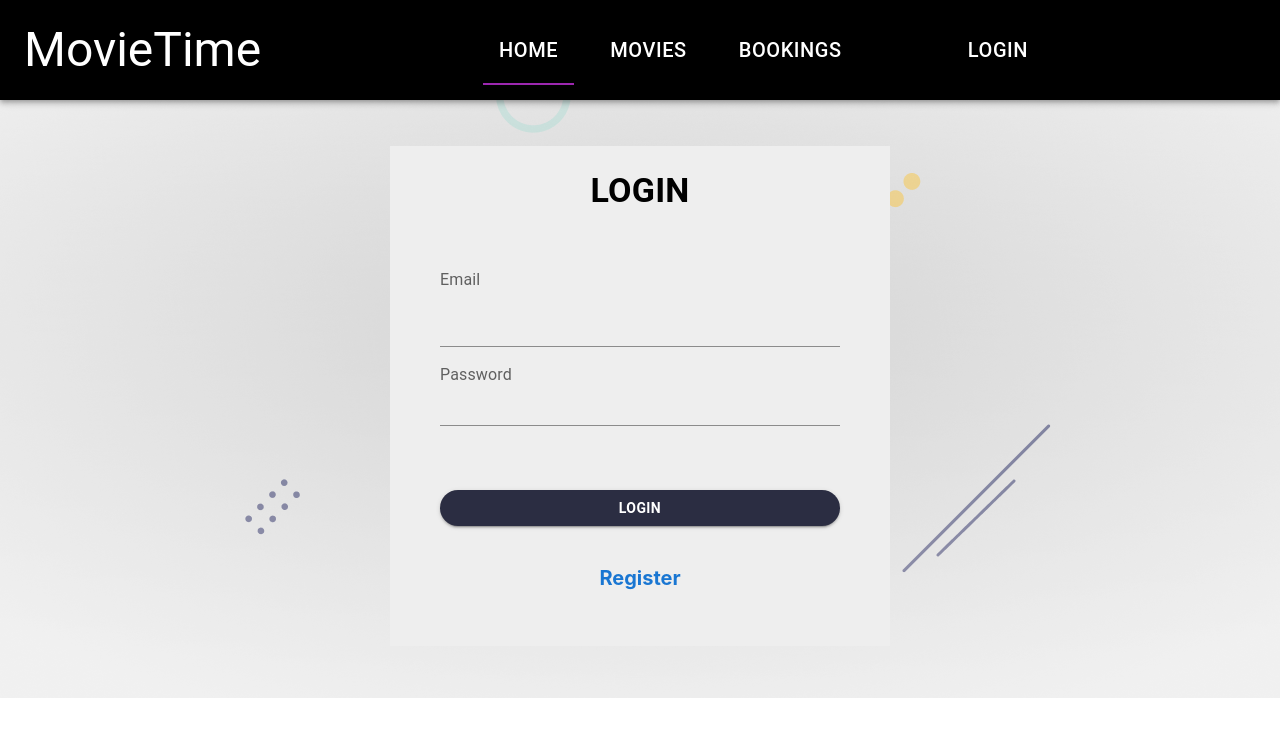
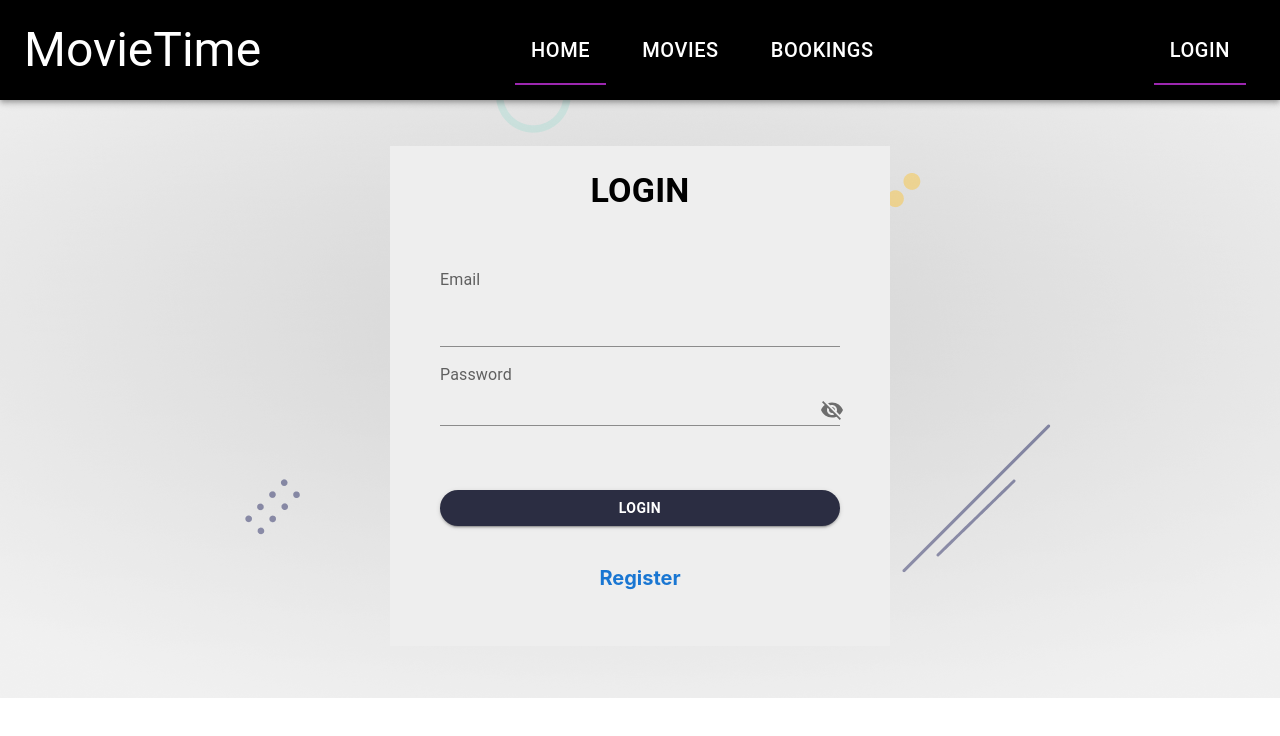
Before and after one commit to Dilippm/MovieTimes, a React (Create React App) app in the folder frontend/: page /login in a window 1280 px wide. Shown: the top 736 px of the page. Built offline with nearby package versions, Linux system fonts and the light colour scheme.

Commit message:
usernavbar updated

```diff
--- a/frontend/src/App.js
+++ b/frontend/src/App.js
@@ -22,10 +22,13 @@ const App = () => {
   const dispatch = useDispatch();
   const isAdminLoggedIn = useSelector((state) => state.admin.isLoggedIn);
   const isUserLoggedIn = useSelector((state) => state.user.isLoggedIn);
+
   const isOwnerLoggedIn = useSelector((state) => state.owner.isLoggedIn);
   console.log("isAdminLoggedin", isAdminLoggedIn);
   console.log("isUserLoggedin", isUserLoggedIn);
   console.log("isOwnerLoggedin", isOwnerLoggedIn);
+
+
 
   useEffect(() => {
     if (localStorage.getItem("userId")) {
--- a/frontend/src/components/Header.js
+++ b/frontend/src/components/Header.js
@@ -8,6 +8,7 @@ import { userActions } from '../store';
 
 const Header = () => {
   const isUserLoggedIn = useSelector((state) => state.user.isLoggedIn);
+  const userName = localStorage.getItem('name');
   const [value, setValue] = useState(0);
   const dispatch = useDispatch();
 
@@ -16,42 +17,52 @@ const Header = () => {
   };
 
   return (
-    <AppBar position="sticky" sx={{ bgcolor: 'black',height:"100px",justifyContent:"center"  }}>
+    <AppBar position="sticky" sx={{ bgcolor: 'black', height: '100px', justifyContent: 'center' }}>
       <Toolbar style={{ display: 'flex', justifyContent: 'space-between' }}>
-
-        <Typography variant="h3" noWrap component="div">
-            MovieTime
-          </Typography>
-
-
-        <Box display="flex" flex="1" justifyContent= "center">
+      <Typography variant="h3" noWrap component="div">
+          MovieTime
+        </Typography>
+        <Box display="flex" flex="1" alignItems="center" justifyContent="center">
           <Tabs
-
             textColor="white"
             indicatorColor="secondary"
             aria-label="secondary tabs example"
             value={value}
             onChange={(e, val) => setValue(val)}
+            sx={{ display: 'flex', justifyContent: 'center' }}
           >
-            <Tab LinkComponent={Link} to="/" label="Home" sx={{ fontSize: '20px', '&:hover': { color: 'yellow' },margin:'10px'}} />
-            <Tab LinkComponent={Link} to="/movies" label="Movies" sx={{ fontSize: '20px', '&:hover': { color: 'yellow' },margin:'10px' }} />
-            <Tab LinkComponent={Link} to="/bookings" label="bookings" sx={{ fontSize: '20px', '&:hover': { color: 'yellow' },margin:'10px' }} />
+            <Tab LinkComponent={Link} to="/" label="Home" sx={{ fontSize: '20px', '&:hover': { color: 'yellow' }, margin: '10px' }} />
+            <Tab LinkComponent={Link} to="/movies" label="Movies" sx={{ fontSize: '20px', '&:hover': { color: 'yellow' }, margin: '10px' }} />
+            <Tab LinkComponent={Link} to="/bookings" label="Bookings" sx={{ fontSize: '20px', '&:hover': { color: 'yellow' }, margin: '10px' }} />
             {isUserLoggedIn && (
-
-            <Tab LinkComponent={Link} to="/profile" label="profile" sx={{ fontSize: '20px', '&:hover': { color: 'yellow' },paddingLeft:'100px'  }} />
+              <Tab LinkComponent={Link} to="/profile" label="Profile" sx={{ fontSize: '20px', '&:hover': { color: 'yellow' }, margin: '10px' }} />
             )}
- {isUserLoggedIn && (
-
-            <Tab  onClick={() => logOut()} LinkComponent={Link} to="/" label="logout" sx={{ fontSize: '20px', '&:hover': { color: 'yellow' },paddingLeft:'50px' }} />
-            )}
-             {!isUserLoggedIn && (
-
-            <Tab LinkComponent={Link} to="/login" label="login" sx={{ fontSize: '20px', '&:hover': { color: 'yellow' },marginLeft:'auto',paddingLeft:'100px'  }} />
-            )}
-            </Tabs>
+          </Tabs>
         </Box>
 
+        <Box display="flex" alignItems="center">
+          {isUserLoggedIn && (
+            <Typography variant="subtitle1" noWrap component="div" sx={{ color: 'white', fontSize: '20px', marginRight: '30px',paddingRight:"50px" }}>
+              {userName}
+            </Typography>
+          )}
 
+          <Tabs
+            textColor="white"
+            indicatorColor="secondary"
+            aria-label="secondary tabs example"
+            value={value}
+            onChange={(e, val) => setValue(val)}
+            sx={{ display: 'flex', justifyContent: 'center' }}
+          >
+            {isUserLoggedIn && (
+              <Tab onClick={() => logOut()} LinkComponent={Link} to="/" label="Logout" sx={{ fontSize: '20px', '&:hover': { color: 'yellow' }, margin: '10px' }} />
+            )}
+            {!isUserLoggedIn && (
+              <Tab LinkComponent={Link} to="/login" label="Login" sx={{ fontSize: '20px', '&:hover': { color: 'yellow' }, margin: '10px' }} />
+            )}
+          </Tabs>
+        </Box>
       </Toolbar>
     </AppBar>
   );
--- a/frontend/src/pages/User/User.jsx
+++ b/frontend/src/pages/User/User.jsx
@@ -1,31 +1,36 @@
 import React, { useState } from 'react';
-import { Box, Button, FormLabel, Typography } from '@mui/material';
+import { Box, Button, FormLabel, Typography, IconButton, InputAdornment } from '@mui/material';
 import TextField from '@mui/material/TextField';
 import Link from '@mui/material/Link';
-import {  useNavigate } from "react-router-dom";
+import { useNavigate } from 'react-router-dom';
 import { sendUserAuthRequest } from '../../api-helpers/api-helpers';
 import { ToastContainer, toast } from 'react-toastify';
 import 'react-toastify/dist/ReactToastify.css';
-import {useDispatch} from "react-redux"
-import {userActions} from "../../store"
-import Header from "../../components/Header"
-
+import { useDispatch } from 'react-redux';
+import { userActions } from '../../store';
+import Header from '../../components/Header';
+import VisibilityIcon from '@mui/icons-material/Visibility';
+import VisibilityOffIcon from '@mui/icons-material/VisibilityOff';
 
 const User = () => {
-  const dispatch= useDispatch();
-  const navigate = useNavigate()
-  const [inputs, setInputs] = useState(
-    {  email: '', password: '' }
-  );
-  //const [isSignup, setSignup] = useState(false);
-//   const [open, setOpen] = useState(true);
+  const dispatch = useDispatch();
+  const navigate = useNavigate();
+  const [inputs, setInputs] = useState({ email: '', password: '', showPassword: false });
 
   const handleChange = (e) => {
     setInputs((prevState) => ({
       ...prevState,
-      [e.target.name]: e.target.value
+      [e.target.name]: e.target.value,
     }));
   };
+
+  const toggleShowPassword = () => {
+    setInputs((prevState) => ({
+      ...prevState,
+      showPassword: !prevState.showPassword,
+    }));
+  };
+
   const handleSubmit = async (e) => {
     e.preventDefault();
     try {
@@ -33,8 +38,10 @@ const User = () => {
 
       if (resData) {
         dispatch(userActions.login());
-      localStorage.setItem("userId",resData.id)
-      localStorage.setItem("token",resData.token)
+        localStorage.setItem('userId', resData.id);
+        localStorage.setItem('token', resData.token);
+        localStorage.setItem('name', resData.user.name);
+
         // Login success
         toast.success(resData.message);
         navigate('/');
@@ -47,57 +54,39 @@ const User = () => {
         toast.error('An error occurred. Please try again.');
       }
     }
-  }
-
-
+  };
   return (
-    <> < Header /> <Box width={"100%"} height={"100%"} margin={"auto"} marginTop={2}>
+    <>
+      <Header />
+      <Box width={'100%'} height={'100%'} margin={'auto'} marginTop={2}>
         <Box sx={{ display: 'flex', justifyContent: 'center', alignItems: 'center', height: '70vh' }}>
-  <Box
-    sx={{
-      width: 500,
-      height: 500,
-      backgroundColor: '#eeeeee',
-
-    }}
-  >
-     <Typography variant='h4' textAlign='center' marginTop={3}>
-      <b> LOGIN</b>
+          <Box sx={{ width: 500, height: 500, backgroundColor: '#eeeeee' }}>
+            <Typography variant="h4" textAlign="center" marginTop={3}>
+              <b>LOGIN</b>
             </Typography>
             <form onSubmit={handleSubmit}>
-        <Box
-          padding={6}
-          display='flex'
-          justifyContent='center'
-          flexDirection='column'
-          width={400}
-          margin='auto'>
-
-          <FormLabel
-            sx={{
-              mt: 1,
-              mb: 1
-            }}>Email</FormLabel>
-          <TextField
-            value={inputs.email}
-            onChange={handleChange}
-            margin='normal'
-            variant='standard'
-            type='email'
-            name='email' />
-          <FormLabel
-            sx={{
-              mt: 1,
-              mb: 1
-            }}>Password</FormLabel>
+              <Box padding={6} display="flex" justifyContent="center" flexDirection="column" width={400} margin="auto">
+                <FormLabel sx={{ mt: 1, mb: 1 }}>Email</FormLabel>
+                <TextField value={inputs.email} onChange={handleChange} margin="normal" variant="standard" type="email" name="email" />
+                <FormLabel sx={{ mt: 1, mb: 1 }}>Password</FormLabel>
                 <TextField
                   value={inputs.password}
                   onChange={handleChange}
-            variant='standard'
-            type='password'
-            name='password' />
-          <Button sx={{ mt: 8, borderRadius: 10, bgcolor: '#2b2d42' }} type='submit' fullWidth variant='contained'>
-            <b> Login</b>
+                  variant="standard"
+                  type={inputs.showPassword ? 'text' : 'password'}
+                  name="password"
+                  InputProps={{
+                    endAdornment: (
+                      <InputAdornment position="end">
+                        <IconButton onClick={toggleShowPassword} edge="end">
+                          {inputs.showPassword ? <VisibilityIcon /> : <VisibilityOffIcon />}
+                        </IconButton>
+                      </InputAdornment>
+                    ),
+                  }}
+                />
+                <Button sx={{ mt: 8, borderRadius: 10, bgcolor: '#2b2d42' }} type="submit" fullWidth variant="contained">
+                  <b>Login</b>
                 </Button>
                 <Link
                   sx={{
@@ -108,20 +97,17 @@ const User = () => {
                       color: 'red',
                       cursor: 'pointer',
                     },
-                textAlign: 'center'
+                    textAlign: 'center',
                   }}
                   onClick={() => {
-                navigate('/register')
+                    navigate('/register');
                   }}
                 >
-              <b> Register</b>
-
+                  <b>Register</b>
                 </Link>
-
-
-
               </Box>
             </form>
+          </Box>
         </Box>
         <ToastContainer
           position="top-right"
@@ -135,11 +121,8 @@ const User = () => {
           pauseOnHover
         />
       </Box>
-    </Box></>
+    </>
+  );
+};
 
-
-
-  )
-}
-
-export default User
+export default User;
--- a/frontend/src/pages/User/UserRegister.jsx
+++ b/frontend/src/pages/User/UserRegister.jsx
@@ -170,12 +170,13 @@ const UserRegister = () => {
                         variant='contained'>
                       <b>Register</b>
                     </Button>
-                    <Box sx={{mt:3 }}>
+                    <Box sx={{ fontSize: '24px', marginLeft:'70px',marginTop:"24px"  }}>
   <GoogleLogin
     className="my-button"
     onSuccess={googleSuccess}
     onError={googleError}
-
+    shape="pill"
+    size="large"
   />
 </Box>
 
--- a/frontend/src/store/index.js
+++ b/frontend/src/store/index.js
@@ -10,6 +10,7 @@ const userSlice =createSlice({
         logout(state){
             localStorage.removeItem("userId")
             localStorage.removeItem("token")
+            localStorage.removeItem("name")
             state.isLoggedIn =false;
         },
     }
--- /dev/null
+++ b/frontend/src/store/store.js
@@ -0,0 +1,10 @@
+import { configureStore } from '@reduxjs/toolkit';
+import userReducer from './userSlice';
+
+const store = configureStore({
+  reducer: {
+    user: userReducer,
+  },
+});
+
+export default store;
```
Also changed, not shown: frontend/src/store/userSlice.js (added, +18 -0 lines), frontend/src/api-helpers/api-helpers.js (line endings or trailing spaces), 1 other file (tests, documents, lock files or other folders). Lines whose indentation alone changed are shown as unchanged.
